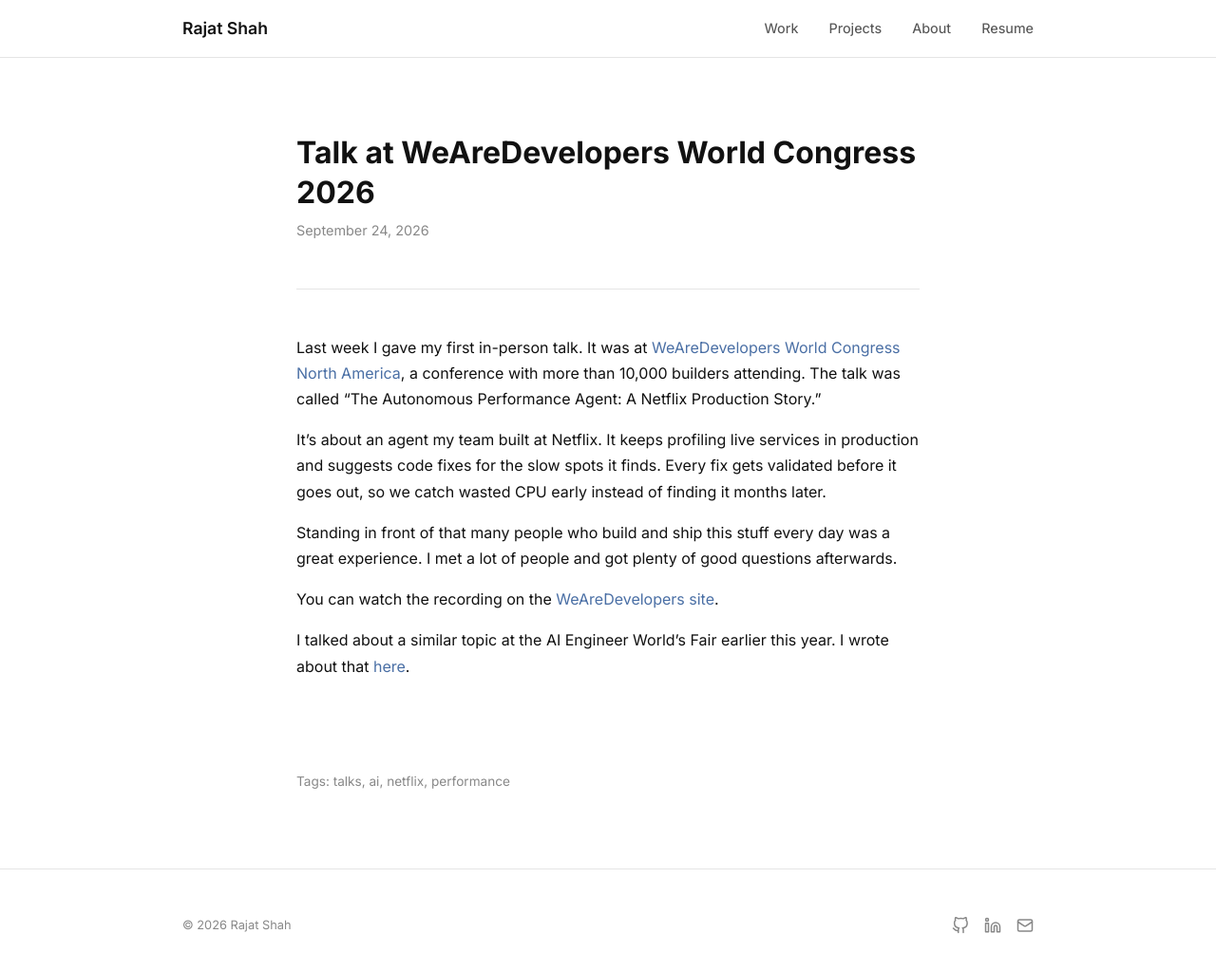
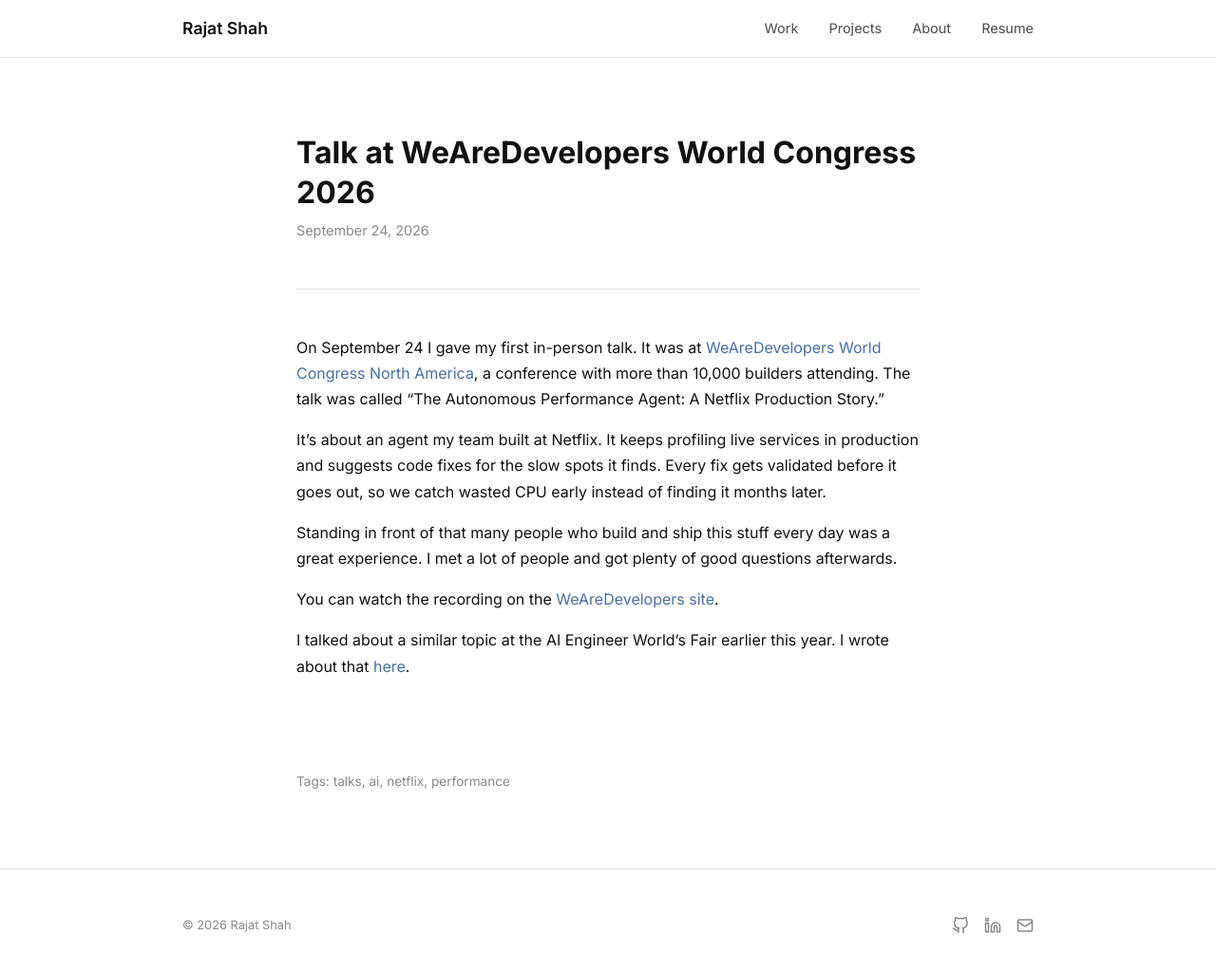
Before and after one commit to shahrajat/shahrajat.github.io, a Jekyll site: the page built from _posts/2026-09-24-wearedevelopers-autonomous-performance-agent.md, in a window 1280 px wide and 1034 px high. Shown: the top 1023 px of the window at 95% size. Built offline with Jekyll 4.4.1, drawn with Linux system fonts in a browser that asks for light colours.

Commit message:
Fix date reference in WeAreDevelopers talk post

```diff
--- a/_posts/2026-09-24-wearedevelopers-autonomous-performance-agent.md
+++ b/_posts/2026-09-24-wearedevelopers-autonomous-performance-agent.md
@@ -9,7 +9,7 @@
 published: true
 ---
 
-Last week I gave my first in-person talk. It was at [WeAreDevelopers World Congress North America](https://www.wearedevelopers.com/world-congress-north-america), a conference with more than 10,000 builders attending. The talk was called "The Autonomous Performance Agent: A Netflix Production Story."
+On September 24 I gave my first in-person talk. It was at [WeAreDevelopers World Congress North America](https://www.wearedevelopers.com/world-congress-north-america), a conference with more than 10,000 builders attending. The talk was called "The Autonomous Performance Agent: A Netflix Production Story."
 
 It's about an agent my team built at Netflix. It keeps profiling live services in production and suggests code fixes for the slow spots it finds. Every fix gets validated before it goes out, so we catch wasted CPU early instead of finding it months later.
 
```
